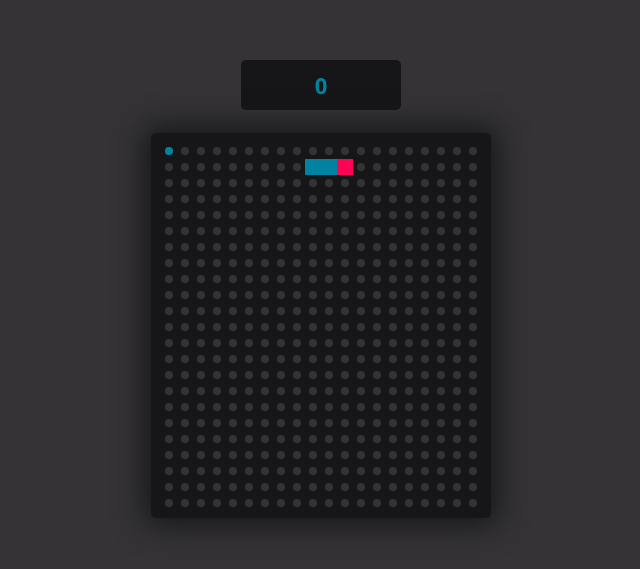
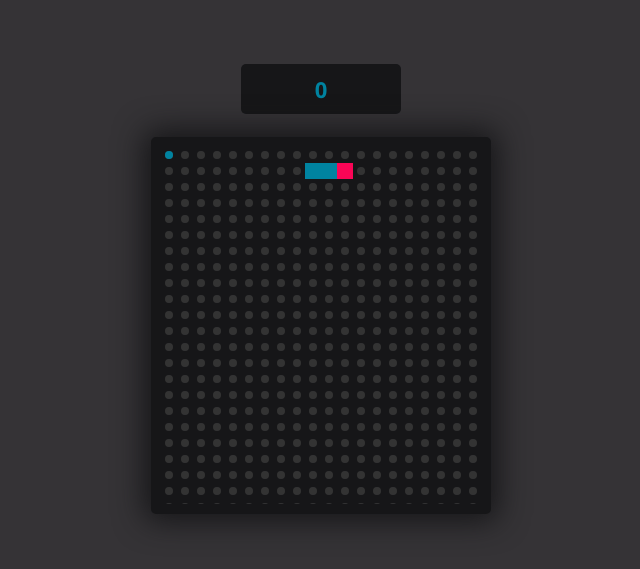
Before and after one commit to Latipmagomedov/snake-game, a plain HTML site: page index.html in a window 1280 px wide. Shown: the part 111-680 px from the top of the page, without its empty margins (319-959 px from the left). Drawn offline with nearby package versions, Linux system fonts and the light colour scheme.

Commit message:
fix: canvas height

```diff
--- a/assets/scripts/main.js
+++ b/assets/scripts/main.js
@@ -135,7 +135,7 @@ function getRandomInt(min, max) {
   return Math.floor(Math.random() * (max - min) + min);
 }
 
-document.addEventListener("keydown", function (e) {
+document.addEventListener("keydown", (e) => {
   if (e.code == "KeyW") {
     snake.dy = -config.sizeCell;
     snake.dx = 0;
--- a/index.html
+++ b/index.html
@@ -15,7 +15,7 @@
         </div>
       </div>
       <div class="game__canvas-wrapper">
-        <canvas class="game__canvas" width="320px" height="360px"></canvas>
+        <canvas class="game__canvas" width="320px" height="352px"></canvas>
       </div>
       <div class="game__control">
         <div class="game__control-wrapperBtn">
```
